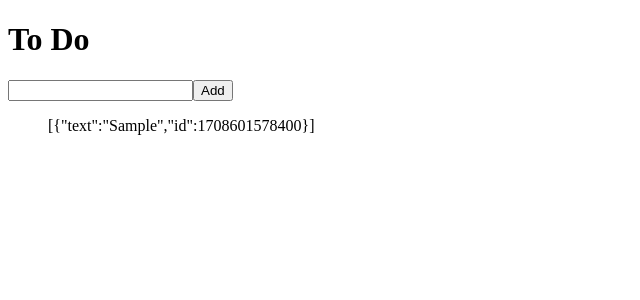
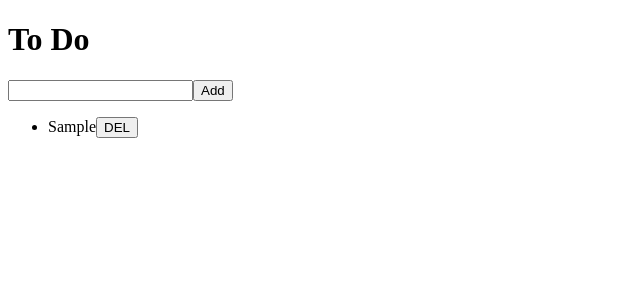
Before and after one commit to parkjisu0107/vanilla-redux, a React (Create React App) app: page / in a window 1280 px wide. Both pictures are taken after typing "Sample" into the empty fields and a click on the button "Add". Shown: the top 300 px of the page, without its empty margins (0-640 px from the left). Built offline with nearby package versions, Linux system fonts and the light colour scheme.

Commit message:
ToDo 삭제

```diff
--- /dev/null
+++ b/src/components/ToDo.js
@@ -0,0 +1,20 @@
+import React from "react";
+import { connect } from "react-redux";
+import { actionCreators } from "../store";
+
+function ToDo({ text, onBtnClick }) {
+  return (
+    <li>
+      {text}
+      <button onClick={onBtnClick}>DEL</button>
+    </li>
+  );
+}
+
+function mapDispatchToProps(dispatch, ownProps) {
+  return {
+    onBtnClick: () => dispatch(actionCreators.deleteToDo(ownProps.id)),
+  };
+}
+
+export default connect(null, mapDispatchToProps)(ToDo);
--- a/src/routes/Home.js
+++ b/src/routes/Home.js
@@ -1,5 +1,6 @@
 import React, { useState } from "react";
 import { connect } from "react-redux";
+import ToDo from "../components/ToDo";
 import { actionCreators } from "../store";
 
 function Home({ toDos, addToDo }) {
@@ -19,7 +20,11 @@
         <input type="text" value={text} onChange={onChange} />
         <button>Add</button>
       </form>
-      <ul>{JSON.stringify(toDos)}</ul>
+      <ul>
+        {toDos.map((toDo) => (
+          <ToDo {...toDo} key={toDo.id} />
+        ))}
+      </ul>
     </>
   );
 }
--- a/src/store.js
+++ b/src/store.js
@@ -13,7 +13,7 @@
 const deleteToDo = (id) => {
   return {
     type: DELETE,
-    id,
+    id: parseInt(id),
   };
 };
 
@@ -22,7 +22,7 @@
     case ADD:
       return [{ text: action.text, id: Date.now() }, ...state];
     case DELETE:
-      return state.filter((toDo) => toDo !== action.id);
+      return state.filter((toDo) => toDo.id !== action.id);
     default:
       return state;
   }
```
